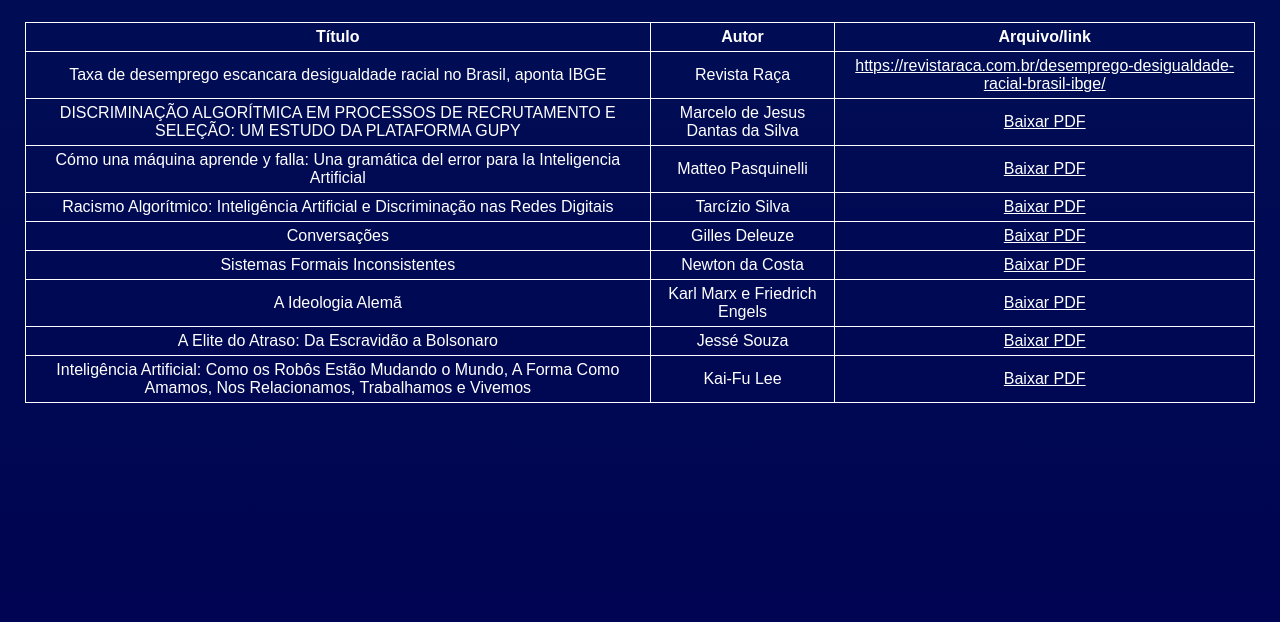
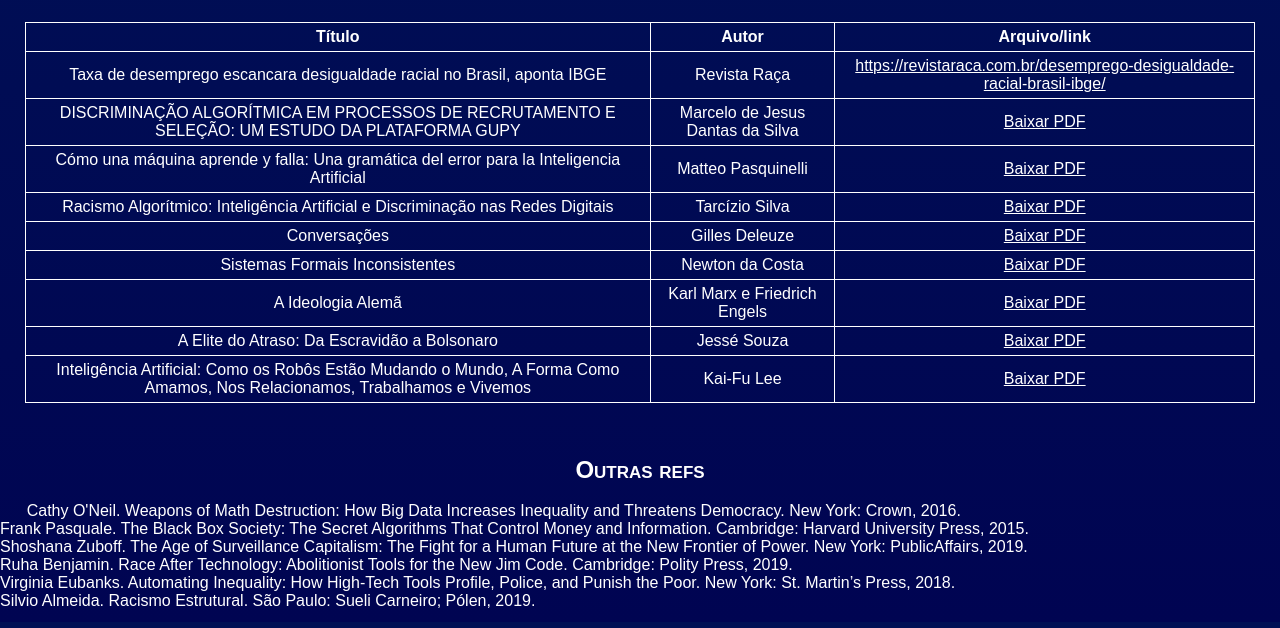
Before and after one commit to Eric-Nogueira/Bibliografia, a plain HTML site: page index.html in a window 1280 px wide. Shown: the part 178-806 px from the top of the page. Drawn offline with Linux system fonts and the light colour scheme.

Commit message:
Update bibliography with new references
Added additional references to the bibliography section.

```diff
--- a/index.html
+++ b/index.html
@@ -132,5 +132,15 @@
       </tr>
 
     </table>
+
+    <pre>
+      <h2>Outras refs</h2>
+      Cathy O'Neil. Weapons of Math Destruction: How Big Data Increases Inequality and Threatens Democracy. New York: Crown, 2016.
+Frank Pasquale. The Black Box Society: The Secret Algorithms That Control Money and Information. Cambridge: Harvard University Press, 2015.
+Shoshana Zuboff. The Age of Surveillance Capitalism: The Fight for a Human Future at the New Frontier of Power. New York: PublicAffairs, 2019.
+Ruha Benjamin. Race After Technology: Abolitionist Tools for the New Jim Code. Cambridge: Polity Press, 2019.
+Virginia Eubanks. Automating Inequality: How High-Tech Tools Profile, Police, and Punish the Poor. New York: St. Martin’s Press, 2018.
+Silvio Almeida. Racismo Estrutural. São Paulo: Sueli Carneiro; Pólen, 2019.
+    </pre>
   </body>
 </html>
```
